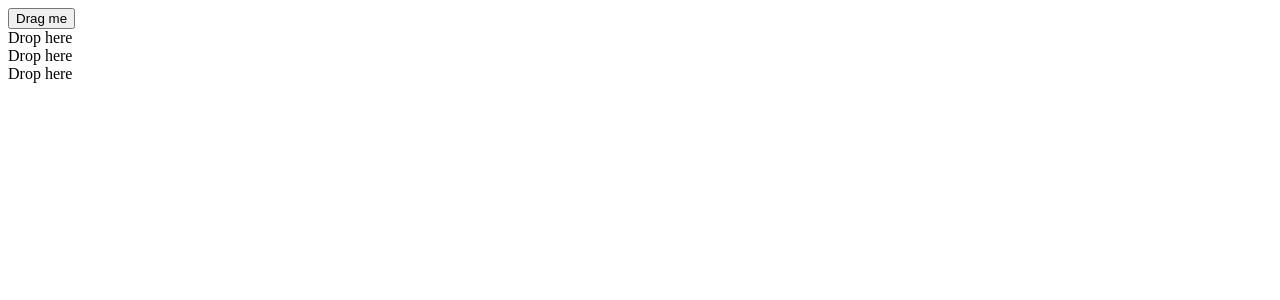
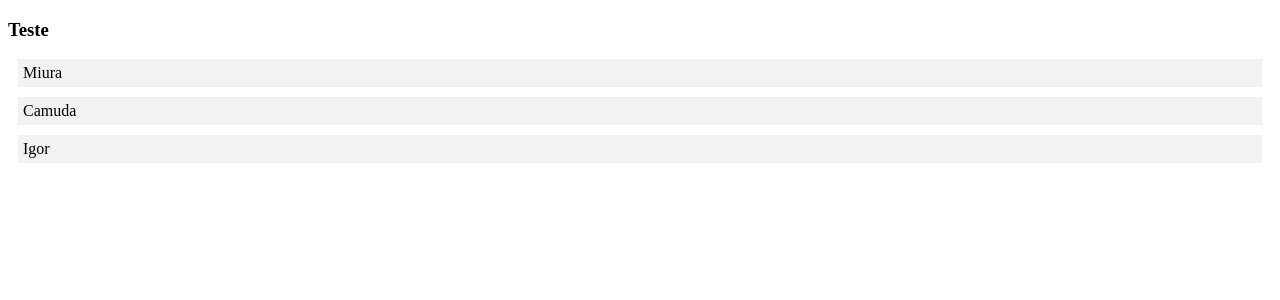
Before and after one commit to ets-einer/poc-vsdiaweb-dndkit, a React (Vite) app in the folder poc-dndkit/: page / in a window 1280 px wide. Shown: the top 300 px of the page. Built offline with nearby package versions, Linux system fonts and the light colour scheme.

Commit message:
📦 NEW: Refactoring and learning

```diff
--- a/poc-dndkit/src/App.tsx
+++ b/poc-dndkit/src/App.tsx
@@ -1,39 +1,23 @@
 import  {useState} from 'react';
-import {DndContext} from '@dnd-kit/core';
-
-import {Droppable} from './DndComponents/Droppable';
-import {Draggable} from './DndComponents/Draggable';
+import {closestCenter, DndContext} from '@dnd-kit/core';
+import { SortableContext, verticalListSortingStrategy } from '@dnd-kit/sortable';
+import {SortableItem} from './SortableItem'
 
 function App() {
-  const containers = ['A', 'B', 'C'];
-  const [parent, setParent] = useState(null);
-  const draggableMarkup = (
-    <Draggable id="draggable">Drag me</Draggable>
-  );
-  const handleDragEnd = (event:any) =>  {
-    const {over} = event;
-
-    // If the item is dropped over a container, set it as the parent
-    // otherwise reset the parent to `null`
-    setParent(over ? over.id : null);
-  }
-
+  const [pessoas, setPessoas] = useState(["Miura", "Camuda", "Igor"])
 
   return (
-    <DndContext onDragEnd={handleDragEnd}>
-      {parent === null ? draggableMarkup : null}
-
-      <div className='flex flex-row'>
-      {containers.map((id) => (
-        // We updated the Droppable component so it would accept an `id`
-        // prop and pass it to `useDroppable`
-        <Droppable key={id} id={id}>
-          {parent === id ? draggableMarkup : 'Drop here'}
-        </Droppable>
-      ))}
-      </div>
+    <DndContext collisionDetection={closestCenter} onDragEnd={handleDragEnd}>
+      <h3>Teste</h3>
+      <SortableContext items={pessoas} strategy={verticalListSortingStrategy}>
+        {pessoas.map(pessoa=><SortableItem key={pessoa} id={pessoa} ></SortableItem>)}
+      </SortableContext>
     </DndContext>
   );
+
+  function handleDragEnd(event:any){
+    console.log("Drag done")
+  }
 
 
 };
--- a/poc-dndkit/src/DndComponents/Draggable.tsx
+++ /dev/null
@@ -1,20 +0,0 @@
-import React from 'react';
-import {useDraggable} from '@dnd-kit/core';
-
-export const Draggable = (props:any) => {
-  const {attributes, listeners, setNodeRef, transform} = useDraggable({
-    id: props.id,
-    data:{
-      type:'type1'
-    }
-  });
-  const style = transform ? {
-    transform: `translate3d(${transform.x}px, ${transform.y}px, 0)`,
-  } : undefined;
-
-  return (
-    <button ref={setNodeRef} style={style} {...listeners} {...attributes}>
-      {props.children}
-    </button>
-  );
-}
--- a/poc-dndkit/src/DndComponents/Droppable.tsx
+++ /dev/null
@@ -1,21 +0,0 @@
-import React from 'react';
-import {useDroppable} from '@dnd-kit/core';
-
-export const Droppable = (props:any) => {
-  const {isOver, setNodeRef} = useDroppable({
-    id: props.id,
-    data:{
-      accepts:['type1']
-    }
-  });
-  const style = {
-    color: isOver ? 'green' : undefined,
-  };
-
-
-  return (
-    <div ref={setNodeRef} style={style}>
-      {props.children}
-    </div>
-  );
-}
--- /dev/null
+++ b/poc-dndkit/src/SortableItem.tsx
@@ -0,0 +1,28 @@
+import { useSortable } from "@dnd-kit/sortable"
+import { CSS } from "@dnd-kit/utilities";
+
+export function SortableItem(props:any){
+    const
+    {
+        attributes,
+        listeners,
+        setNodeRef,
+        transform,
+        transition
+    } = useSortable({id:props.id});
+
+    const style ={
+        padding:'5px',
+        background:'#f2f2f2',
+        margin:'10px',
+        transform: CSS.Transform.toString(transform),
+        transition
+    }
+
+    return (
+        <div style={style} ref={setNodeRef} {...attributes} {...listeners}>
+            {props.id}
+        </div>
+    )
+
+}
```
